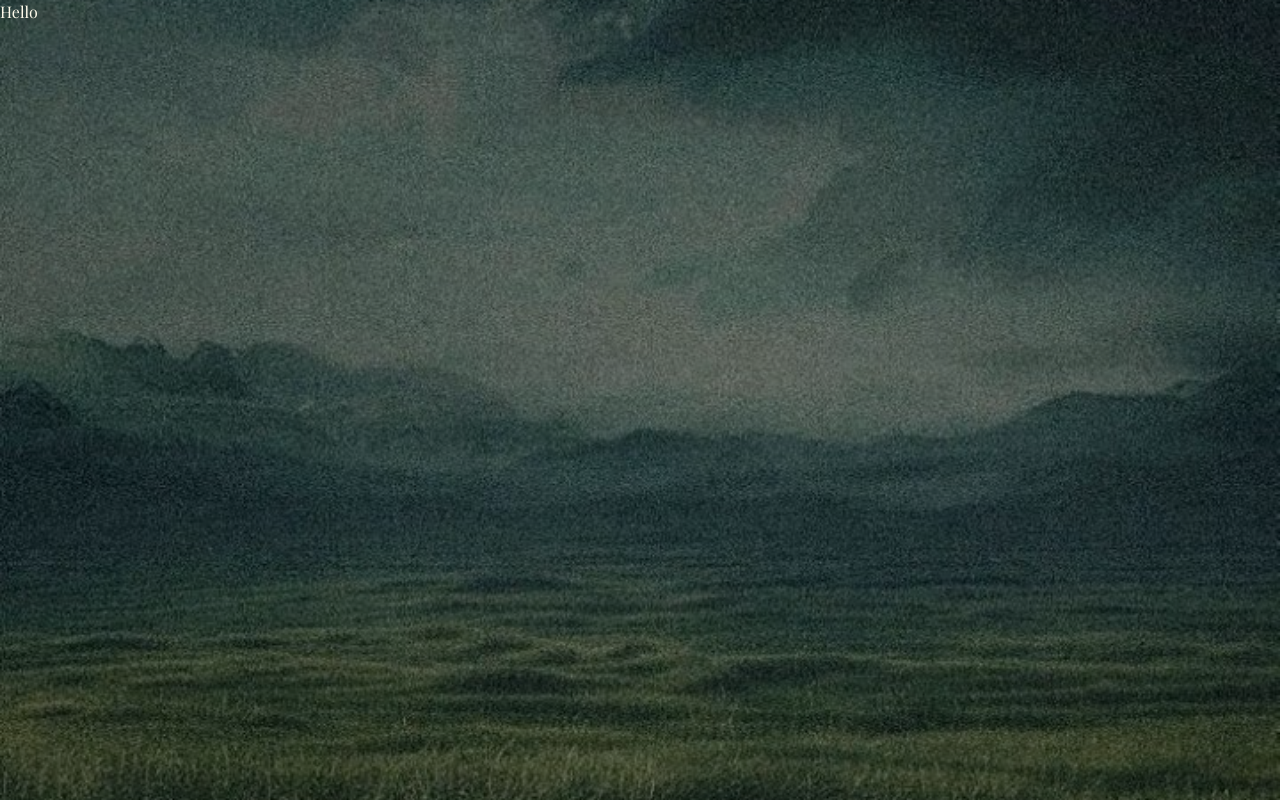
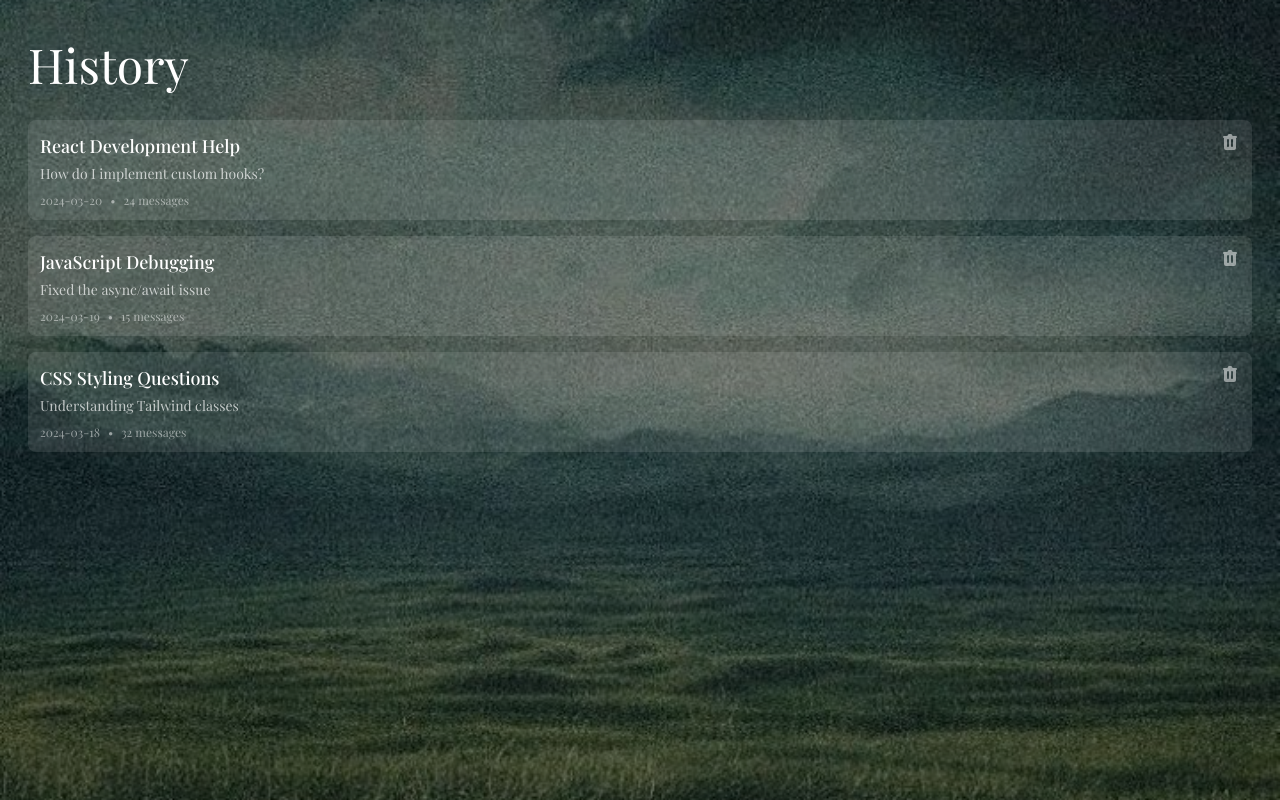
Before and after one commit to aysahoo/Chatbot, a React (Vite) app: page /history in a window 1280 px wide. Built offline with nearby package versions, Linux system fonts and the light colour scheme; a web font is replaced by a local one.

Commit message:
Adding the voice feature

```diff
--- /dev/null
+++ b/src/Components/AudioInput.jsx
@@ -0,0 +1,67 @@
+import React, { useState, useRef } from "react";
+import { AudioLines } from "lucide-react";
+
+const AudioInput = ({ onResult }) => {
+  const [listening, setListening] = useState(false);
+  const recognitionRef = useRef(null);
+
+  const getRecognition = () => {
+    const SpeechRecognition = window.SpeechRecognition || window.webkitSpeechRecognition;
+    if (!SpeechRecognition) {
+      alert("Speech Recognition is not supported in this browser.");
+      return null;
+    }
+    if (!recognitionRef.current) {
+      recognitionRef.current = new SpeechRecognition();
+      recognitionRef.current.continuous = false;
+      recognitionRef.current.interimResults = true;
+      recognitionRef.current.lang = 'en-US';
+      recognitionRef.current.onresult = (event) => {
+        let transcript = '';
+        for (let i = event.resultIndex; i < event.results.length; ++i) {
+          transcript += event.results[i][0].transcript;
+        }
+        if (onResult) onResult(transcript);
+      };
+      recognitionRef.current.onerror = (event) => {
+        setListening(false);
+      };
+      recognitionRef.current.onend = () => {
+        setListening(false);
+      };
+    }
+    return recognitionRef.current;
+  };
+
+  const startListening = () => {
+    const recognition = getRecognition();
+    if (recognition) {
+      recognition.start();
+      setListening(true);
+    }
+  };
+
+  const stopListening = () => {
+    const recognition = getRecognition();
+    if (recognition) {
+      recognition.stop();
+      setListening(false);
+    }
+  };
+
+  return (
+    <button
+      className="h-10 w-10 flex items-center justify-center text-white"
+      onMouseDown={startListening}
+      onMouseUp={stopListening}
+      onTouchStart={startListening}
+      onTouchEnd={stopListening}
+      aria-label={listening ? "Listening..." : "Hold to speak"}
+      style={{ background: listening ? "#ef4444" : "transparent" }}
+    >
+      <AudioLines />
+    </button>
+  );
+};
+
+export default AudioInput;
--- a/src/Components/History.jsx
+++ b/src/Components/History.jsx
@@ -1,6 +1,46 @@
-import React from 'react'
+import React, { useState } from 'react'
 import { background } from '../assets/assets'
+import { useNavigate } from 'react-router-dom'
+
 const History = () => {
+  const navigate = useNavigate();
+  const [showDelete, setShowDelete] = useState(null);
+
+  // Sample chatbot conversation history
+  const conversations = [
+    {
+      id: 1,
+      title: 'React Development Help',
+      date: '2024-03-20',
+      lastMessage: 'How do I implement custom hooks?',
+      messages: 24
+    },
+    {
+      id: 2,
+      title: 'JavaScript Debugging',
+      date: '2024-03-19',
+      lastMessage: 'Fixed the async/await issue',
+      messages: 15
+    },
+    {
+      id: 3,
+      title: 'CSS Styling Questions',
+      date: '2024-03-18',
+      lastMessage: 'Understanding Tailwind classes',
+      messages: 32
+    }
+  ]
+
+  const handleChatClick = (chatId) => {
+    navigate(`/`);
+  }
+
+  const handleDelete = (e, chatId) => {
+    e.stopPropagation();
+    // Add your delete logic here
+    console.log('Deleting chat:', chatId);
+  }
+
   return (
     <div className="relative w-full h-svh overflow-hidden">
       {/* Background Image */}
@@ -9,12 +49,39 @@ const History = () => {
         alt="background"
         className="absolute inset-0 w-full h-full object-cover brightness-50"
       />
-    <div className="relative z-10 flex flex-col h-full text-amber-50">
-        Hello
+      {/* Content */}
+      <div className="relative z-10 p-7 pt-10 flex flex-col gap-8 h-full text-white">
+        <div className="text-5xl">History</div>
+        <div className="space-y-4">
+          {conversations.map((chat) => (
+            <div
+              key={chat.id}
+              onClick={() => handleChatClick(chat.id)}
+              className="bg-white/10 rounded-lg p-3 hover:bg-white/20 transition-colors cursor-pointer"
+            >
+              <div className="flex justify-between items-start">
+                <div className="flex-1">
+                  <h3 className="text-lg font-medium text-white">{chat.title}</h3>
+                  <p className="text-white/70 text-sm mt-1">{chat.lastMessage}</p>
+                  <div className="flex items-center gap-2 mt-2">
+                    <span className="text-white/50 text-xs">{chat.date}</span>
+                    <span className="text-white/50 text-xs">•</span>
+                    <span className="text-white/50 text-xs">{chat.messages} messages</span>
                   </div>
-
-
-
+                </div>
+                <button
+                  onClick={(e) => handleDelete(e, chat.id)}
+                  className="text-white/50 hover:text-red-500 transition-colors"
+                >
+                  <svg xmlns="http://www.w3.org/2000/svg" className="h-5 w-5" viewBox="0 0 20 20" fill="currentColor">
+                    <path fillRule="evenodd" d="M9 2a1 1 0 00-.894.553L7.382 4H4a1 1 0 000 2v10a2 2 0 002 2h8a2 2 0 002-2V6a1 1 0 100-2h-3.382l-.724-1.447A1 1 0 0011 2H9zM7 8a1 1 0 012 0v6a1 1 0 11-2 0V8zm5-1a1 1 0 00-1 1v6a1 1 0 102 0V8a1 1 0 00-1-1z" clipRule="evenodd" />
+                  </svg>
+                </button>
+              </div>
+            </div>
+          ))}
+        </div>
+      </div>
     </div>
   )
 }
--- a/src/Components/InputBox.jsx
+++ b/src/Components/InputBox.jsx
@@ -1,13 +1,30 @@
 import React, { useState } from 'react'
-import { Focus, AudioLines, SendHorizonal } from 'lucide-react'
+import { Focus, SendHorizonal, AudioLines } from 'lucide-react'
+import AudioInput from './AudioInput'
 
 const InputBox = () => {
-
   const [input, setInput] = useState('');
 
   const handleInputChange = (e) => {
     setInput(e.target.value)
   }
+
+  // Handle sending audio blob (replace with your actual send logic)
+  // const handleSendAudio = (audioBlob) => {
+  //   // For demo: play the audio after recording
+  //   const url = URL.createObjectURL(audioBlob);
+  //   const audio = new Audio(url);
+  //   audio.play();
+
+  //   // TODO: send audioBlob to your backend or add to messages
+  //   console.log("Audio blob ready to send:", audioBlob);
+  // };
+
+  // Handler for speech-to-text result
+  const handleSpeechResult = (transcript) => {
+    setInput(transcript);
+  };
+
   return (
     <div className="fixed bottom-0 left-0 right-0 m-4 mb-6 h-16 flex items-center rounded-full bg-white/10 backdrop-blur-xl pl-4 pr-3">
       <button className="h-10 w-10 flex items-center justify-center text-white text-sm">
@@ -20,9 +37,12 @@ const InputBox = () => {
         value={input}
         onChange={handleInputChange}
       />
-      <button className="h-10 w-10 flex items-center justify-center text-white transition text-sm">
-        {input ? <SendHorizonal /> : <AudioLines />}
-      </button>
+      <div className="h-10 w-10 flex items-center justify-center text-white transition text-sm">
+        {input
+          ? <SendHorizonal />
+          : <AudioInput onResult={handleSpeechResult} />
+        }
+      </div>
     </div>
   )
 }
--- /dev/null
+++ b/src/Pages/HomePage.jsx
@@ -0,0 +1,11 @@
+import React from 'react'
+
+const HomePage = () => {
+  return (
+    <div>
+
+    </div>
+  )
+}
+
+export default HomePage
```
Lines whose indentation alone changed are shown as unchanged.
